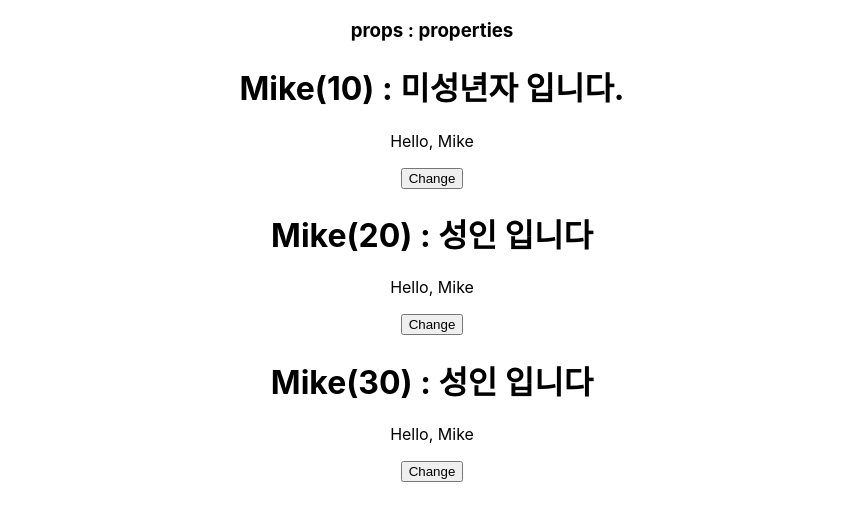
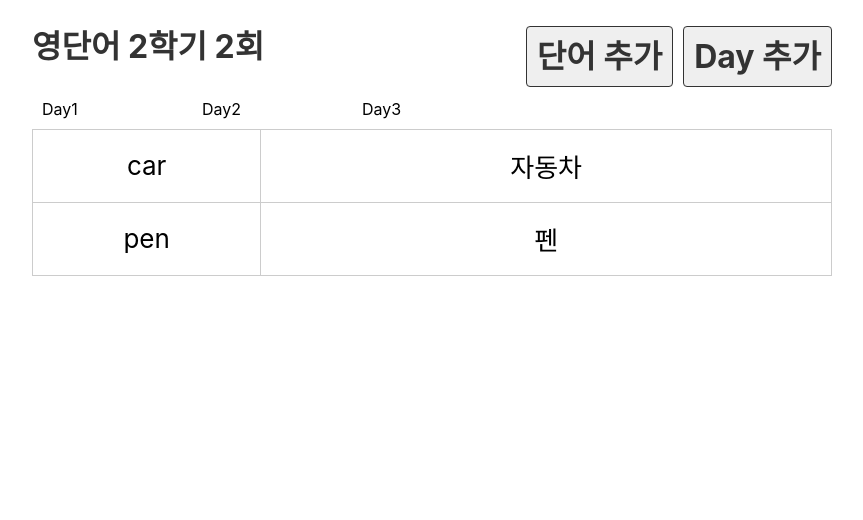
Before and after one commit to soeun823/react_study, a React (Create React App) app in the folder study/: page / in a window 1280 px wide. Shown: the top 520 px of the page, without its empty margins (208-1071 px from the left). Built offline with nearby package versions, Linux system fonts and the light colour scheme.

Commit message:
더미데이터 구현,map 반복문

```diff
--- a/study/src/App.js
+++ b/study/src/App.js
@@ -1,15 +1,15 @@
-import './App.css';
-import Hello from './component/Hello';
+
+import Day from "./component/Day";
+import DayList from "./component/DayList";
+import Header from "./component/Header";
 
 
 function App() {
-
   return (
     <div className="App">
-      <h3>props : properties</h3>
-      <Hello age={10}/>
-      <Hello age={20}/>
-      <Hello age={30}/>
+      <Header />
+      <DayList />
+      <Day />
     </div>
   );
 }
--- /dev/null
+++ b/study/src/component/Day.js
@@ -0,0 +1,24 @@
+import dummy from "../db/data.json"
+
+export default function Day(){
+    //dummy.words
+    const day = 2;
+    const wordList = dummy.words.filter(word => (word.day === day))
+    console.log(wordList);
+    return<>
+        <table>
+            <tbody>
+                {wordList.map(word => (
+                    <tr>
+                        <td>
+                            {word.eng}
+                        </td>
+                        <td>
+                            {word.kor}
+                        </td>
+                    </tr>
+                ))}
+            </tbody>
+        </table>
+    </>
+}
--- /dev/null
+++ b/study/src/component/DayList.js
@@ -0,0 +1,10 @@
+import dummy from "../db/data.json"
+
+export default function DayList(){
+    console.log(dummy);
+    return<ul className="list_day">
+        {dummy.days.map( day => (
+            <li key={day.id}>Day{day.day}</li>
+        ))}
+    </ul>;
+}
--- /dev/null
+++ b/study/src/component/Header.js
@@ -0,0 +1,13 @@
+export default function Header(){
+    return (
+        <div className="header">
+            <h1>
+                <a href="#x">영단어 2학기 2회</a>
+                <div className="menu">
+                    <a href="#x" className="link">단어 추가</a>
+                    <a href="#x" className="link">Day 추가</a>
+                </div>
+            </h1>
+        </div>
+    );
+}
--- a/study/src/component/Hello.js
+++ /dev/null
@@ -1,18 +0,0 @@
-import React, { useState } from'react';
-import UserName from './UserName';
-export default function Hello({ age }) {
-    const [name, setName] = useState('Mike');
-    const msg = age > 19 ? "성인 입니다" : "미성년자 입니다.";
-
-return(
-        <div>
-            <h1 id="name">
-                {name}({age}) : {msg}
-            </h1>
-            <UserName name={name} />
-            <button onClick={() => {
-                setName(name === "Mike"? "Jane" : "Mike");
-            }}>Change</button>
-        </div>
-    )
-}
--- a/study/src/component/UserName.js
+++ /dev/null
@@ -1,3 +0,0 @@
-export default function UserName({name}) {
-    return <p>Hello, {name}</p>
-};
--- /dev/null
+++ b/study/src/db/data.json
@@ -0,0 +1,51 @@
+{
+    "days" : [
+        {"id" : 1, "day" : 1},
+        {"id" : 2, "day" : 2},
+        {"id" : 3, "day" : 3}
+    ],
+    "words" : [
+        {
+            "id" : 1,
+            "day" : 1,
+            "eng" : "book",
+            "kor" : "책",
+            "isDone" : false
+        },
+        {
+            "id" : 2,
+            "day" : 1,
+            "eng" : "apple",
+            "kor" : "사과",
+            "isDone" : false
+        },
+        {
+            "id" : 3,
+            "day" : 2,
+            "eng" : "car",
+            "kor" : "자동차",
+            "isDone" : false
+        },
+        {
+            "id" : 4,
+            "day" : 2,
+            "eng" : "pen",
+            "kor" : "펜",
+            "isDone" : false
+        },
+        {
+            "id" : 5,
+            "day" : 3,
+            "eng" : "school",
+            "kor" : "학교",
+            "isDone" : false
+        },
+        {
+            "id" : 6,
+            "day" : 3,
+            "eng" : "pencil",
+            "kor" : "연필",
+            "isDone" : false
+        }
+    ]
+}
--- a/study/src/index.css
+++ b/study/src/index.css
@@ -1,13 +1,132 @@
 body {
   margin: 0;
-  font-family: -apple-system, BlinkMacSystemFont, 'Segoe UI', 'Roboto', 'Oxygen',
-    'Ubuntu', 'Cantarell', 'Fira Sans', 'Droid Sans', 'Helvetica Neue',
+  font-family: -apple-system, BlinkMacSystemFont, "Segoe UI", "Roboto", "Oxygen",
+    "Ubuntu", "Cantarell", "Fira Sans", "Droid Sans", "Helvetica Neue",
     sans-serif;
   -webkit-font-smoothing: antialiased;
   -moz-osx-font-smoothing: grayscale;
+  font-size: 1rem;
+}
+
+ol,
+ul {
+  margin: 0;
+  padding: 0;
+  list-style: none;
 }
 
 code {
-  font-family: source-code-pro, Menlo, Monaco, Consolas, 'Courier New',
+  font-family: source-code-pro, Menlo, Monaco, Consolas, "Courier New",
     monospace;
 }
+
+a {
+  text-decoration: none;
+  color: #333;
+}
+
+.App {
+  width: 800px;
+  margin: 0 auto;
+}
+
+.header {
+  position: relative;
+}
+
+.header .menu {
+  position: absolute;
+  top: 10px;
+  right: 0;
+}
+
+.header .link {
+  border: 1px solid #333;
+  padding: 10px;
+  margin-left: 10px;
+  background-color: #efefef;
+  font-weight: bold;
+  border-radius: 4px;
+}
+
+.list_day {
+  display: flex;
+  flex-wrap: wrap;
+}
+
+.list_day li {
+  flex: 20% 0 0;
+  box-sizing: border-box;
+  padding: 10px;
+}
+
+.list_day a {
+  display: block;
+  padding: 20px 0;
+  font-weight: bold;
+  color: #fff;
+  text-align: center;
+  border-radius: 10px;
+  background-color: dodgerblue;
+}
+
+table {
+  border-collapse: collapse;
+  width: 100%;
+}
+table td {
+  width: 25%;
+  height: 70px;
+  border: 1px solid #ccc;
+  text-align: center;
+  font-size: 26px;
+}
+
+table td:first-child {
+  width: 10%;
+}
+
+.off td {
+  background: #eee;
+  color: #ccc;
+}
+
+.btn_del {
+  margin-left: 10px;
+  color: #fff;
+  background-color: firebrick;
+}
+
+button {
+  padding: 10px;
+  font-weight: bold;
+  font-size: 18px;
+  cursor: pointer;
+  border: 0 none;
+  border-radius: 6px;
+  padding: 10px 20px;
+  color: #fff;
+  background-color: dodgerblue;
+}
+
+.input_area {
+  margin-bottom: 10px;
+}
+
+.input_area label {
+  display: block;
+  margin-bottom: 10px;
+}
+
+.input_area input {
+  width: 400px;
+  height: 40px;
+  font-size: 20px;
+  padding: 0 10px;
+}
+
+.input_area select {
+  width: 400px;
+  height: 40px;
+  font-size: 20px;
+}
```
